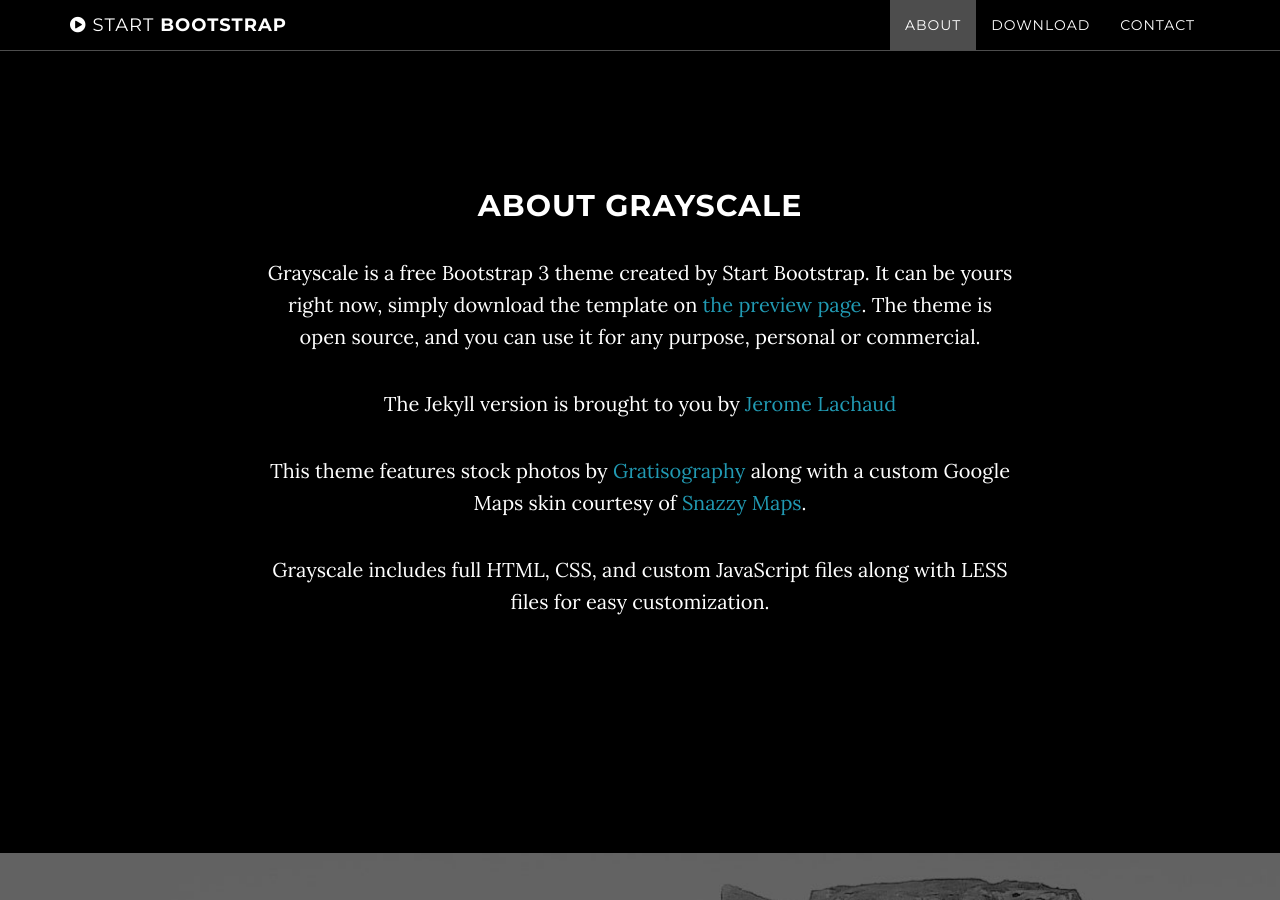
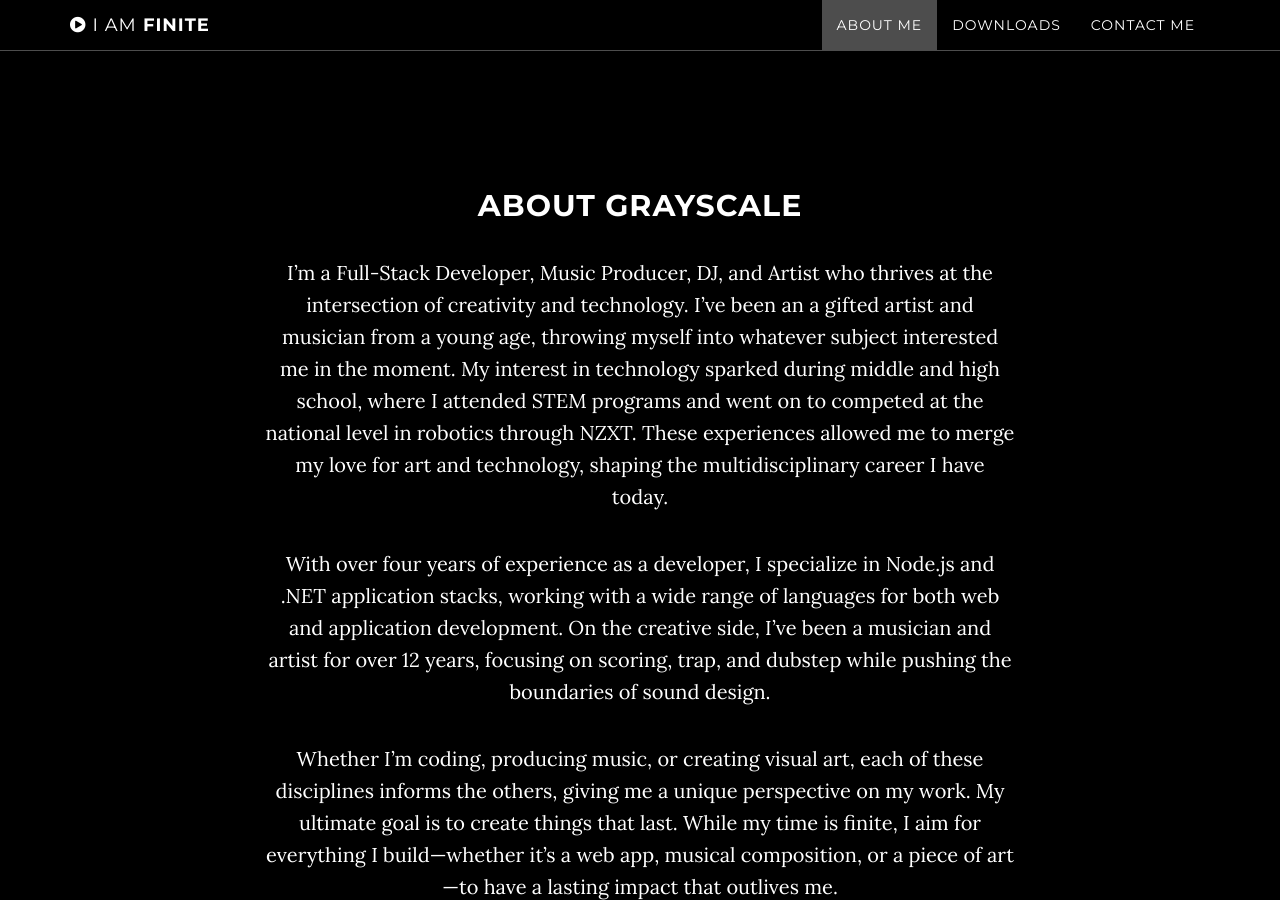
Before and after one commit to I-Am-Finite/I-Am-Finite.github.io, a Jekyll site: the page built from index.html, in a window 1280 px wide and 900 px high, scrolled down 911 px. Built offline with Jekyll 4.4.1, drawn with Linux system fonts in a browser that asks for light colours; some of the changed text lies outside the part shown.

Commit message:
Updated About Section

```diff
--- a/_config.yml
+++ b/_config.yml
@@ -2,7 +2,7 @@
 title: I Am Finite
 email: resercmichael@gmail.com
 url: https://i-am-finite.github.io
-description: "I’m a Full-Stack Developer, Music Producer, DJ, and Artist, merging technology, music, and timeless art forms. From building dynamic web applications to creating audio and visual art, I combine technical precision with creative passion. Here you can explore my projects, artistic works, and music!."
+description: "I’m a Full-Stack Developer, Music Producer, DJ, and Artist, merging technology, music, and timeless art forms. From building dynamic web applications to creating audio and visual art, I combine technical precision with creative passion. Here you can explore my projects, artistic works, and music!"
 
 # Color settings (hex-codes without the leading hash-tag)
 color:
--- a/_includes/about.html
+++ b/_includes/about.html
@@ -3,10 +3,9 @@
         <div class="row">
             <div class="col-lg-8 col-lg-offset-2">
                 <h2>About Grayscale</h2>
-                <p>Grayscale is a free Bootstrap 3 theme created by Start Bootstrap. It can be yours right now, simply download the template on <a href="http://startbootstrap.com/template-overviews/grayscale/">the preview page</a>. The theme is open source, and you can use it for any purpose, personal or commercial.</p>
-                <p>The Jekyll version is brought to you by <a href="https://github.com/jeromelachaud">Jerome Lachaud</a></p>
-                <p>This theme features stock photos by <a href="http://gratisography.com/">Gratisography</a> along with a custom Google Maps skin courtesy of <a href="http://snazzymaps.com/">Snazzy Maps</a>.</p>
-                <p>Grayscale includes full HTML, CSS, and custom JavaScript files along with LESS files for easy customization.</p>
+                <p>I’m a Full-Stack Developer, Music Producer, DJ, and Artist who thrives at the intersection of creativity and technology. I’ve been an a gifted artist and musician from a young age, throwing myself into whatever subject interested me in the moment. My interest in technology sparked during middle and high school, where I attended STEM programs and went on to competed at the national level in robotics through NZXT. These experiences allowed me to merge my love for art and technology, shaping the multidisciplinary career I have today.</p>
+                <p>With over four years of experience as a developer, I specialize in Node.js and .NET application stacks, working with a wide range of languages for both web and application development. On the creative side, I’ve been a musician and artist for over 12 years, focusing on scoring, trap, and dubstep while pushing the boundaries of sound design.</p>
+                <p>Whether I’m coding, producing music, or creating visual art, each of these disciplines informs the others, giving me a unique perspective on my work. My ultimate goal is to create things that last. While my time is finite, I aim for everything I build—whether it’s a web app, musical composition, or a piece of art—to have a lasting impact that outlives me.</p>
             </div>
         </div>
     </section>
--- a/_includes/download.html
+++ b/_includes/download.html
@@ -4,8 +4,10 @@
             <div class="container">
                 <div class="col-lg-8 col-lg-offset-2">
                     <h2>Download Grayscale</h2>
-                    <p>You can download Grayscale for free on the preview page at Start Bootstrap.</p>
-                    <a href="http://startbootstrap.com/template-overviews/grayscale/" class="btn btn-default btn-lg">Visit Download Page</a>
+                    <p>
+                        Explore and download a curated selection of my work. This section offers a closer look at my creative and technical journey. Whether you're here for beats, visual art, or development projects, feel free to dive in and discover.
+                    </p>
+                    <a href="http://startbootstrap.com/template-overviews/grayscale/" class="btn btn-default btn-lg">My Resume</a>
                 </div>
             </div>
         </div>
--- a/_includes/nav.html
+++ b/_includes/nav.html
@@ -6,7 +6,7 @@
                     <i class="fa fa-bars"></i>
                 </button>
                 <a class="navbar-brand page-scroll" href="#page-top">
-                    <i class="fa fa-play-circle"></i>  <span class="light">Start</span> Bootstrap
+                    <i class="fa fa-play-circle"></i>  <span class="light">I Am</span> Finite
                 </a>
             </div>
 
@@ -18,13 +18,13 @@
                         <a href="#page-top"></a>
                     </li>
                     <li>
-                        <a class="page-scroll" href="#about">About</a>
+                        <a class="page-scroll" href="#about">About Me</a>
                     </li>
                     <li>
-                        <a class="page-scroll" href="#download">Download</a>
+                        <a class="page-scroll" href="#download">Downloads</a>
                     </li>
                     <li>
-                        <a class="page-scroll" href="#contact">Contact</a>
+                        <a class="page-scroll" href="#contact">Contact Me</a>
                     </li>
                 </ul>
             </div>
```
